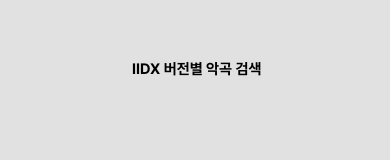
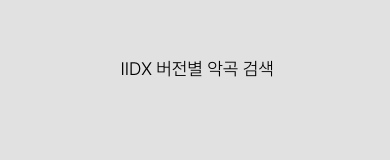
Before and after one commit to 4rNe5/IIDBX_RN, a React Native app: screen /Two in a window 390 px wide. Shown: the part 329-489 px from the top of the page. Built offline with nearby package versions, Linux system fonts and the light colour scheme.

Commit message:
[EDIT] Edit Component PretendardText & TabbarIcon

```diff
--- a/components/PretendardText.tsx
+++ b/components/PretendardText.tsx
@@ -5,25 +5,19 @@
 type PretendardTextProps = {
   children: React.ReactNode;
   style?: any;
-    fontSize: number;
+  fontsize?: number;
   fontWeight?: "Black" | "Bold" | "ExtraBold" | "ExtraLight" | "Light" | "Medium" | "Regular" | "SemiBold" | "Thin";
 };
 
-export default function PretendardText({ children, style, fontSize,  fontWeight = `ExtraBold` }: PretendardTextProps) {
+export default function PretendardText({ children, style, fontsize, fontWeight = `ExtraBold` }: PretendardTextProps) {
   return (
     <Text
       style={[
         style,
-                { fontFamily: `Pretendard-${fontWeight}`, fontSize: fontSize },
+        { fontFamily: `Pretendard-${fontWeight}`, fontSize: fontsize },
       ]}
     >
       {children}
     </Text>
   );
 }
-
-const styles = StyleSheet.create({
-    base: {
-        fontSize: 16,
-    }
-});
--- a/components/TabBarIcon.tsx
+++ b/components/TabBarIcon.tsx
@@ -11,5 +11,5 @@
 export const styles = StyleSheet.create({
   tabBarIcon: {
     marginBottom: -3,
-  },
+  }
 });
--- a/navigation/tab-navigator.tsx
+++ b/navigation/tab-navigator.tsx
@@ -29,6 +29,7 @@
           title: '악곡 검색',
           tabBarLabelStyle: {
             fontSize: 11,
+            paddingBottom: 3,
           },
           tabBarIcon: ({ color }) => <TabBarIcon name="search" color={color} />,
         }}
@@ -41,6 +42,7 @@
           title: '버전별 악곡',
           tabBarLabelStyle: {
             fontSize: 11,
+            paddingBottom: 3,
           },
           tabBarIcon: ({ color }) => <TabBarIcon name="filter" color={color} />,
         }}
@@ -53,6 +55,7 @@
           title: '모든 악곡',
           tabBarLabelStyle: {
             fontSize: 11,
+            paddingBottom: 3,
           },
           tabBarIcon: ({ color }) => <TabBarIcon name="th-list" color={color} />,
         }}
--- a/screens/AllSong.tsx
+++ b/screens/AllSong.tsx
@@ -9,7 +9,7 @@
 export default function AllSong() {
   return (
     <View style={styles.containter}>
-      <PretendardText fontSize={15} fontWeight={'Bold'}> IIDX 전체 악곡 검색</PretendardText>
+      <PretendardText fontsize={18} fontWeight={'Light'}> IIDX 전체 악곡 검색</PretendardText>
     </View>
   );
 }
--- a/screens/SearchSong.tsx
+++ b/screens/SearchSong.tsx
@@ -9,7 +9,7 @@
 export default function SearchSong() {
   return (
     <View style={styles.containter}>
-      <PretendardText fontSize={15} fontWeight={'Bold'}> IIDX 악곡 검색</PretendardText>
+      <PretendardText fontsize={18} fontWeight={'Light'}> IIDX 악곡 검색</PretendardText>
     </View>
   );
 }
--- a/screens/VersionSong.tsx
+++ b/screens/VersionSong.tsx
@@ -9,7 +9,7 @@
 export default function VersionSong() {
   return (
     <View style={styles.containter}>
-      <PretendardText fontSize={15} fontWeight={'Bold'}> IIDX 버전별 악곡 검색</PretendardText>
+      <PretendardText fontsize={18} fontWeight={'Light'}> IIDX 버전별 악곡 검색</PretendardText>
     </View>
   );
 }
```
Lines whose indentation alone changed are shown as unchanged.
